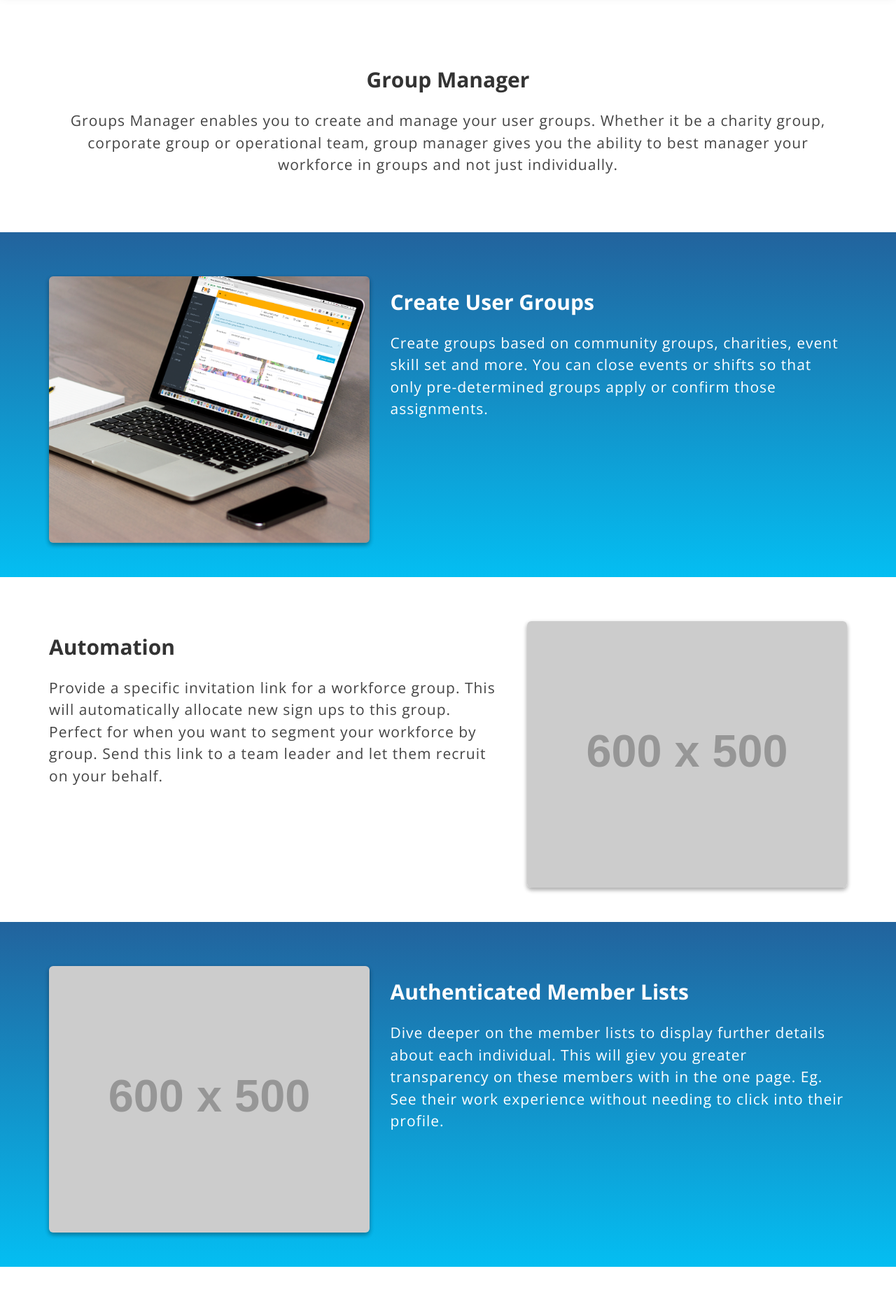
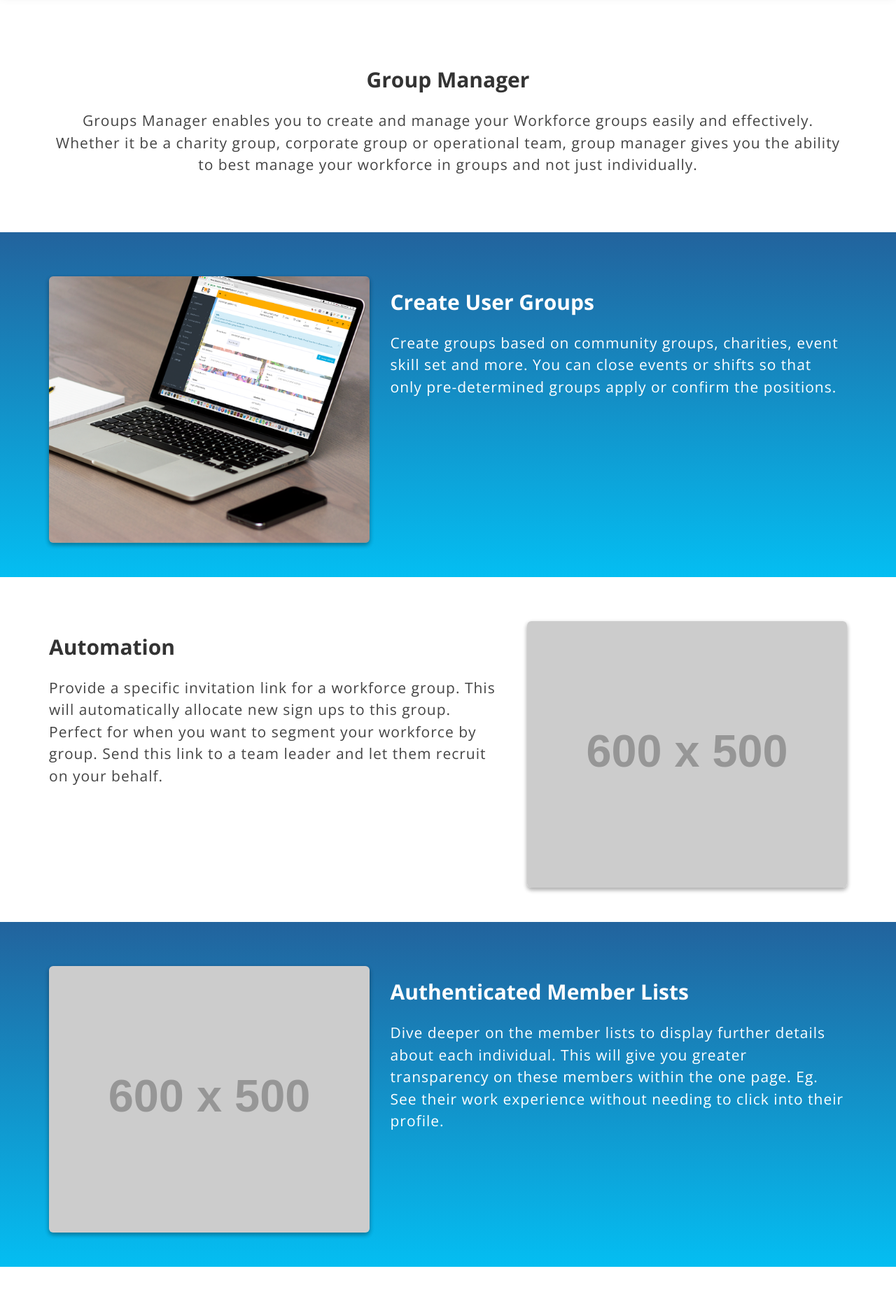
Before and after one commit to pete-ewg17/ewg_tech_website_2017, a PHP site: page /groupmanager.php in a window 1280 px wide. Shown: the part 63-1920 px from the top of the page at 70% size. Run offline with PHP 8.4, Linux system fonts and the light colour scheme; grey boxes labelled with a size stand in for pictures from a placeholder-image service; some libraries are stand-ins or nearby versions.

Commit message:
Updated text again
Updated sales text

```diff
--- a/groupmanager.php
+++ b/groupmanager.php
@@ -109,7 +109,7 @@
       <div class="row featurette">
         <div class="col-md-12 text-center" data-aos="fade-left" data-aos-once="true">
           <h2>Group Manager</h2>
-          <p>Groups Manager enables you to create and manage your user groups. Whether it be a charity group, corporate group or operational team, group manager gives you the ability to best manager your workforce in groups and not just individually.</p>
+          <p>Groups Manager enables you to create and manage your Workforce groups easily and effectively. Whether it be a charity group, corporate group or operational team, group manager gives you the ability to best manage your workforce in groups and not just individually.</p>
         </div>
       </div>
     </div>
@@ -121,7 +121,7 @@
         <div class="row">
           <div data-aos="fade-right" data-aos-once="true" class="col-md-7 col-md-push-5">
             <h2 class="featurette-heading">Create User Groups</h2>
-            <p class="tech-lead">Create groups based on community groups, charities, event skill set and more. You can close events or shifts so that only pre-determined groups apply or confirm those assignments.</p>
+            <p class="tech-lead">Create groups based on community groups, charities, event skill set and more. You can close events or shifts so that only pre-determined groups apply or confirm the positions.</p>
           </div>
             <div data-aos="fade-right" data-aos-once="true" class="col-md-5 col-md-pull-7">
              <img class="featurette-image img-responsive img-rounded" src="assets/images/rosterfy/EWG-Tech_Rosterfy_Scheduling&GroupManagement_600X500.png" alt="Scheduling and Group Management">
@@ -151,7 +151,7 @@
         <div class="row">
           <div class="col-md-7 col-md-push-5" data-aos="fade-right" data-aos-once="true" data-aos-offset="300">
             <h2 class="featurette-heading">Authenticated Member Lists</h2>
-            <p class="tech-lead">Dive deeper on the member lists to display further details about each individual. This will giev you greater transparency on these members with in the one page. Eg. See their work experience without needing to click into their profile.</p>
+            <p class="tech-lead">Dive deeper on the member lists to display further details about each individual. This will give you greater transparency on these members within the one page. Eg. See their work experience without needing to click into their profile.</p>
           </div>
             <div class="col-md-5 col-md-pull-7" data-aos="fade-right" data-aos-once="true" data-aos-offset="300">
             <img class="featurette-image img-responsive img-rounded" src="http://placehold.it/600/500" alt="Enhanced Communication with Phone">
@@ -181,7 +181,7 @@
         <div class="row">
           <div class="col-md-7 col-md-push-5" data-aos="fade-right" data-aos-once="true" data-aos-offset="500">
             <h2 class="featurette-heading">Group Archive</h2>
-            <p class="tech-lead">Archive dorment workforce groups. When using Rosterfy and archived groups, your lists to choose groups will be a lot shorter, and you can keep your old groups as a backup just in case they need to be called upon at a later date.</p>
+            <p class="tech-lead">Archive dorment workforce groups. When using Rosterfy and archived groups, your lists to choose groups will be a lot shorter and you can keep your old groups as a backup just in case they need to be called upon later.</p>
           </div>
             <div class="col-md-5 col-md-pull-7" data-aos="fade-right" data-aos-once="true" data-aos-offset="500">
             <img class="featurette-image img-responsive img-rounded" src="http://placehold.it/600/500" alt="Timesheets">
@@ -195,7 +195,7 @@
           <div class="row featurette">
             <div class="col-md-7" data-aos="fade-left" data-aos-once="true" data-aos-offset="400">
               <h2>Upload Workforce Groups to Shifts</h2>
-              <p class="lead"> To fill a shift quickly, you can easily import a Workforce Group. Eg. Perfect when needing to fill 20 positions at a drink station in one allocation.</p>
+              <p class="lead"> To fill a shift quickly, you can easily import a Workforce Group. Perfect for when you need to fill 20 positions at a drink station in one allocation.</p>
             </div>
             <div class="col-md-5" data-aos="fade-left" data-aos-once="true" data-aos-offset="400">
               <img class="featurette-image img-responsive img-rounded" src="http://placehold.it/600/500" alt="Workforce Portals Platform">
```
